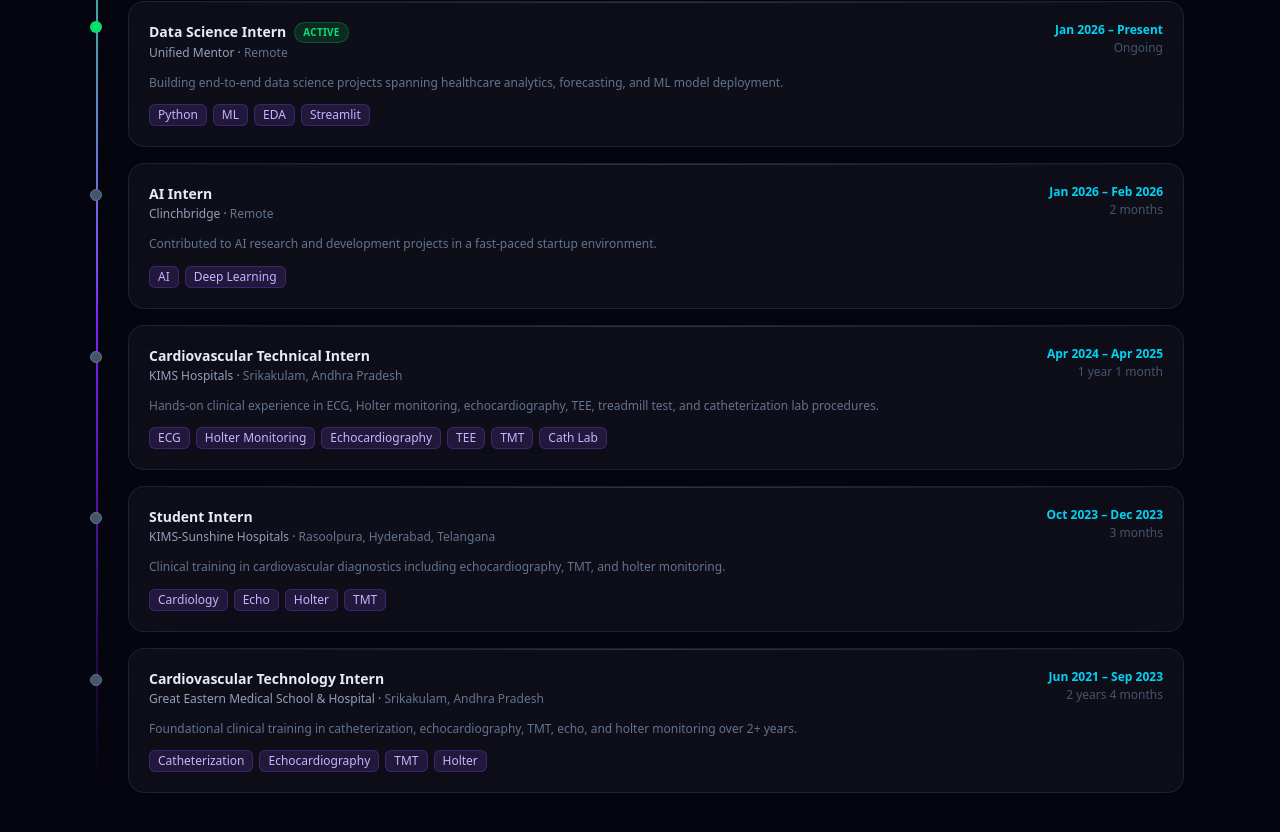
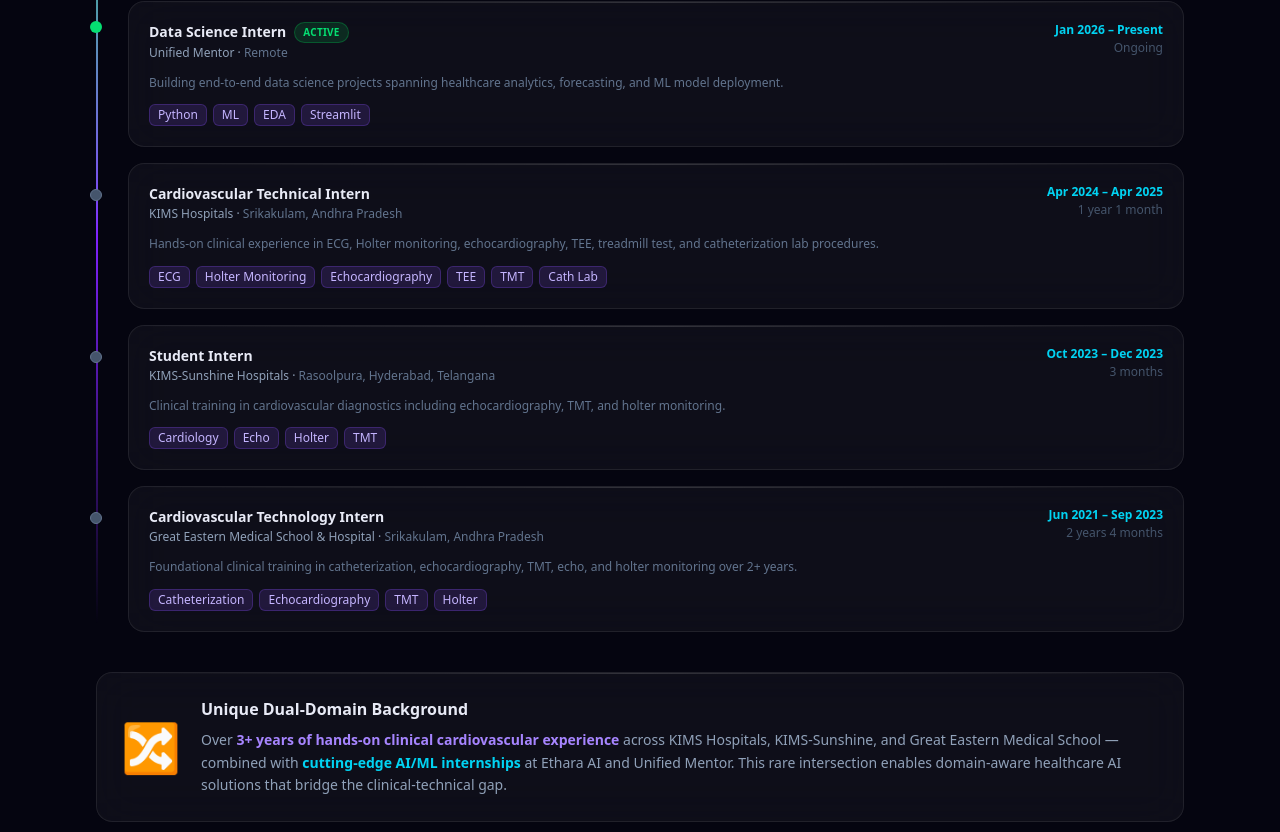
Before and after one commit to ganapathi-ai/Portfolio, a Next.js app: page / in a window 1280 px wide. Shown: the part 2640-3472 px from the top of the page. Built offline with nearby package versions, Linux system fonts and the light colour scheme.

Commit message:
Update internship dates and remove ClinicBridge

```diff
--- a/app/components/Experience.tsx
+++ b/app/components/Experience.tsx
@@ -81,7 +81,7 @@
             <div>
               <h3 className="font-bold text-base mb-2">Unique Dual-Domain Background</h3>
               <p className="text-slate-400 text-sm leading-relaxed">
-                Over <span className="text-violet-400 font-semibold">3+ years of hands-on clinical cardiovascular experience</span> across KIMS Hospitals, KIMS-Sunshine, and Great Eastern Medical School — combined with <span className="text-cyan-400 font-semibold">cutting-edge AI/ML internships</span> at Ethara AI, Unified Mentor, and Clinchbridge. This rare intersection enables domain-aware healthcare AI solutions that bridge the clinical-technical gap.
+                Over <span className="text-violet-400 font-semibold">3+ years of hands-on clinical cardiovascular experience</span> across KIMS Hospitals, KIMS-Sunshine, and Great Eastern Medical School — combined with <span className="text-cyan-400 font-semibold">cutting-edge AI/ML internships</span> at Ethara AI and Unified Mentor. This rare intersection enables domain-aware healthcare AI solutions that bridge the clinical-technical gap.
               </p>
             </div>
           </div>
--- a/app/data.ts
+++ b/app/data.ts
@@ -64,16 +64,6 @@
       active: true,
       tags: ["Python", "ML", "EDA", "Streamlit"],
       desc: "Building end-to-end data science projects spanning healthcare analytics, forecasting, and ML model deployment.",
-    },
-    {
-      role: "AI Intern",
-      company: "Clinchbridge",
-      location: "Remote",
-      period: "Jan 2026 – Feb 2026",
-      duration: "2 months",
-      active: false,
-      tags: ["AI", "Deep Learning"],
-      desc: "Contributed to AI research and development projects in a fast-paced startup environment.",
     },
     {
       role: "Cardiovascular Technical Intern",
--- a/index.html
+++ b/index.html
@@ -212,17 +212,6 @@
               <span class="exp-date">Jan 2026 &ndash; Present</span>
             </div>
             <div class="exp-tags"><span>Python</span><span>ML</span><span>EDA</span></div>
-          </div>
-          <div class="glass-card exp-card reveal">
-            <div class="exp-header">
-              <div class="exp-dot"></div>
-              <div>
-                <h3>AI Internship</h3>
-                <span class="exp-company">Clinchbridge &middot; Remote</span>
-              </div>
-              <span class="exp-date">Jan 2026 &ndash; Feb 2026</span>
-            </div>
-            <div class="exp-tags"><span>AI</span><span>Internship</span><span>Research</span></div>
           </div>
           <div class="glass-card exp-card reveal">
             <div class="exp-header">
```
Also changed, not shown: 1 other file (tests, documents, lock files or other folders).
